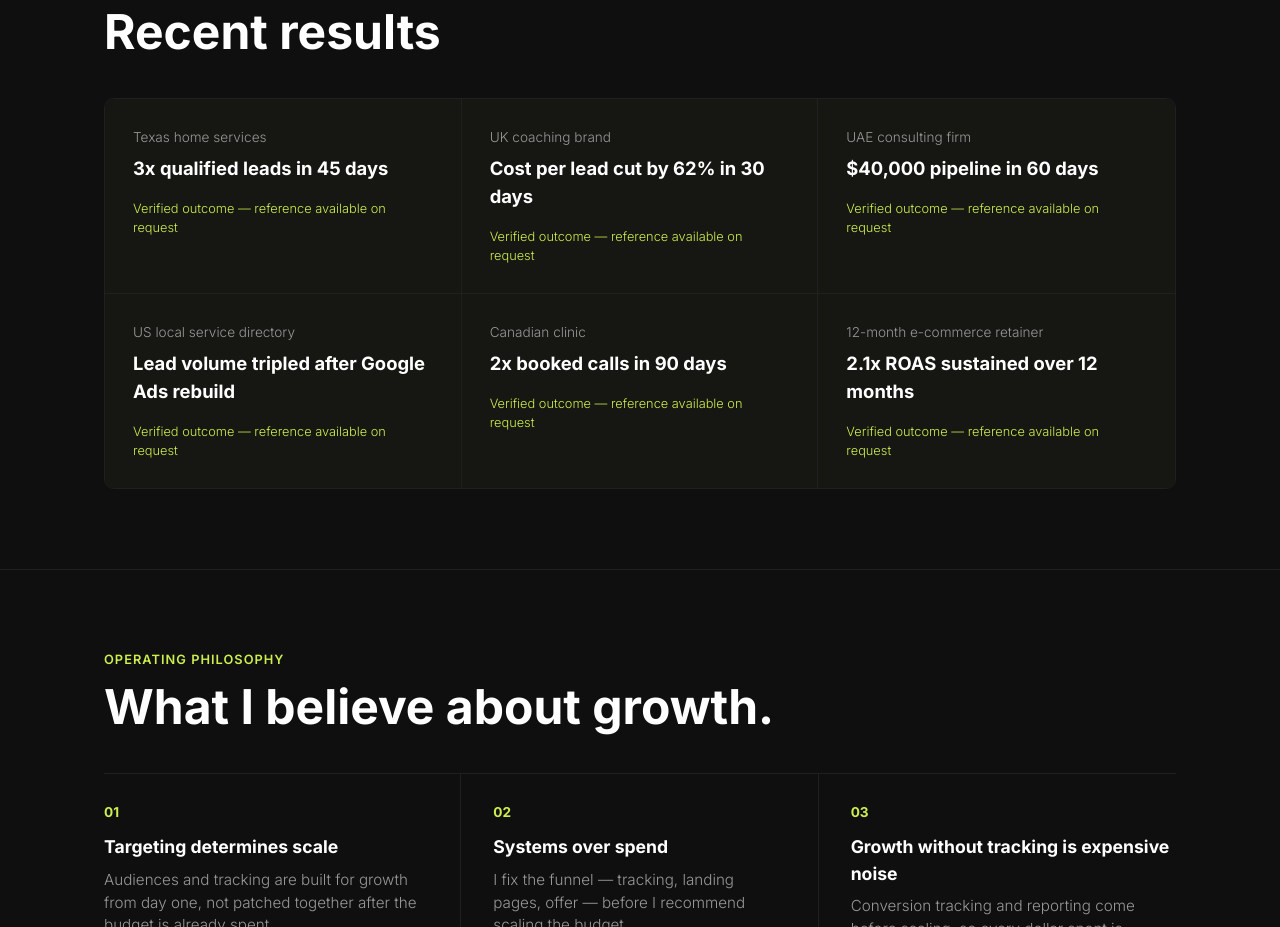
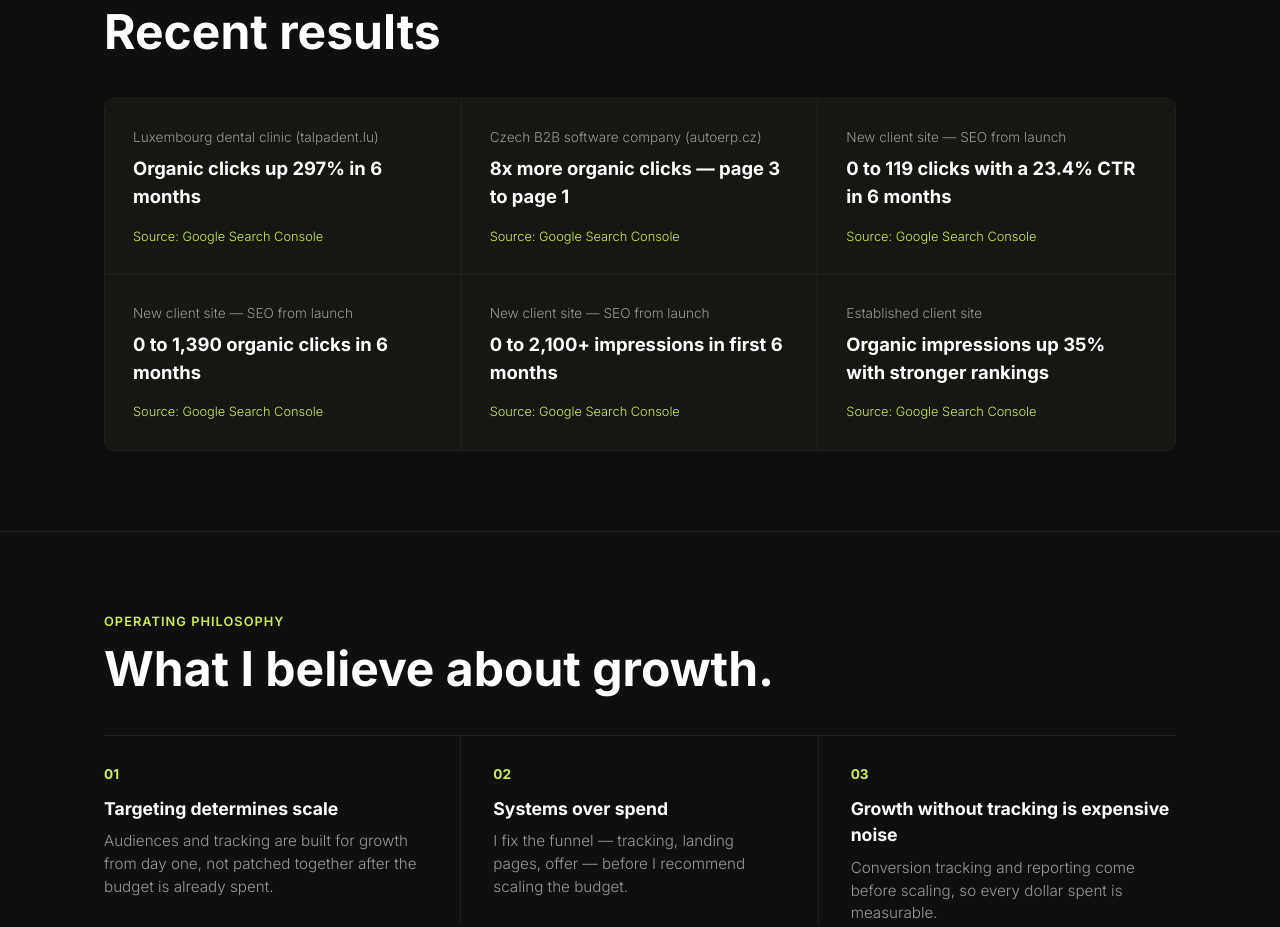
Before and after one commit to yasinzia01-ops/Abdul-Rehman-Portfolio, a Next.js app: page / in a window 1280 px wide. Shown: the part 2160-3087 px from the top of the page. Built offline with nearby package versions, Linux system fonts and the light colour scheme.

Commit message:
Replace placeholder case studies with real client SEO results
Numbers pulled from actual Google Search Console dashboards (6-month
compare view) for talpadent.lu, autoerp.cz, and 4 other client sites:
organic click/impression growth, CTR, and average position swings.

```diff
--- a/app/components/CaseStudies.tsx
+++ b/app/components/CaseStudies.tsx
@@ -1,10 +1,28 @@
 const outcomes = [
-  { region: "Texas home services", result: "3x qualified leads in 45 days" },
-  { region: "UK coaching brand", result: "Cost per lead cut by 62% in 30 days" },
-  { region: "UAE consulting firm", result: "$40,000 pipeline in 60 days" },
-  { region: "US local service directory", result: "Lead volume tripled after Google Ads rebuild" },
-  { region: "Canadian clinic", result: "2x booked calls in 90 days" },
-  { region: "12-month e-commerce retainer", result: "2.1x ROAS sustained over 12 months" },
+  {
+    region: "Luxembourg dental clinic (talpadent.lu)",
+    result: "Organic clicks up 297% in 6 months",
+  },
+  {
+    region: "Czech B2B software company (autoerp.cz)",
+    result: "8x more organic clicks — page 3 to page 1",
+  },
+  {
+    region: "New client site — SEO from launch",
+    result: "0 to 119 clicks with a 23.4% CTR in 6 months",
+  },
+  {
+    region: "New client site — SEO from launch",
+    result: "0 to 1,390 organic clicks in 6 months",
+  },
+  {
+    region: "New client site — SEO from launch",
+    result: "0 to 2,100+ impressions in first 6 months",
+  },
+  {
+    region: "Established client site",
+    result: "Organic impressions up 35% with stronger rankings",
+  },
 ];
 
 export default function CaseStudies() {
@@ -14,13 +32,11 @@ export default function CaseStudies() {
         <p className="eyebrow">Selected Outcomes</p>
         <h2 className="section__title">Recent results</h2>
         <div className="caseStudies__grid">
-          {outcomes.map((item) => (
-            <div className="caseCard" key={item.region}>
+          {outcomes.map((item, i) => (
+            <div className="caseCard" key={item.region + i}>
               <p className="caseCard__region">{item.region}</p>
               <p className="caseCard__result">{item.result}</p>
-              <p className="caseCard__verified">
-                Verified outcome — reference available on request
-              </p>
+              <p className="caseCard__verified">Source: Google Search Console</p>
             </div>
           ))}
         </div>
```
